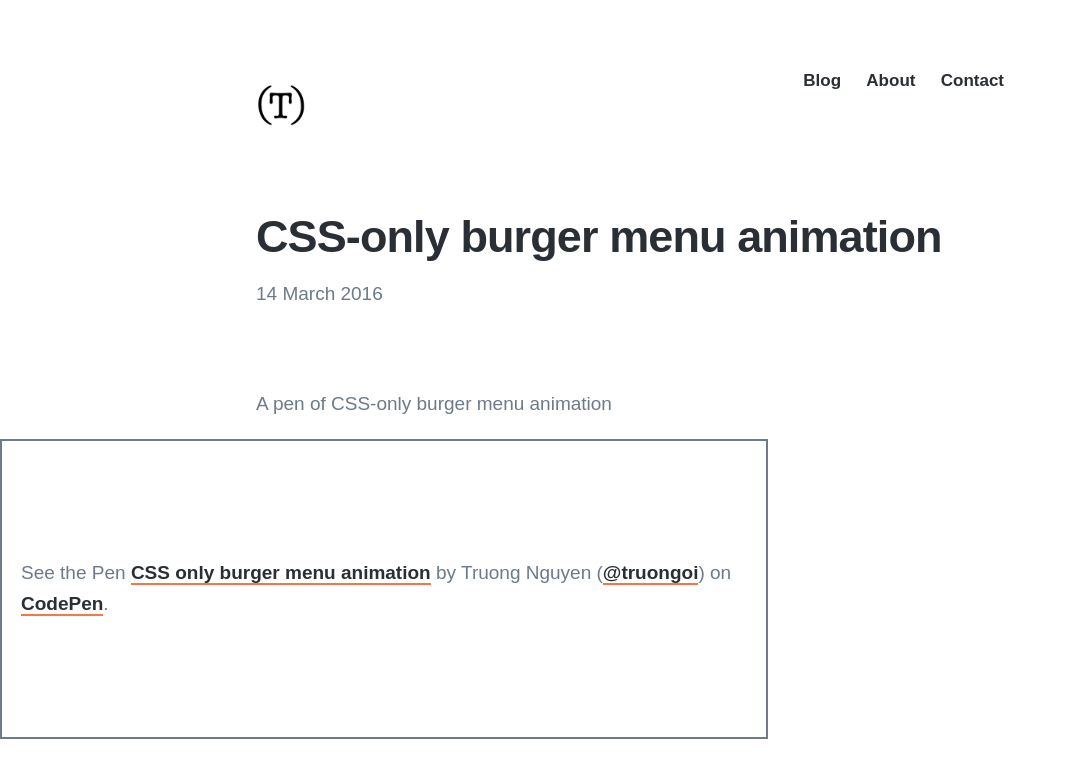
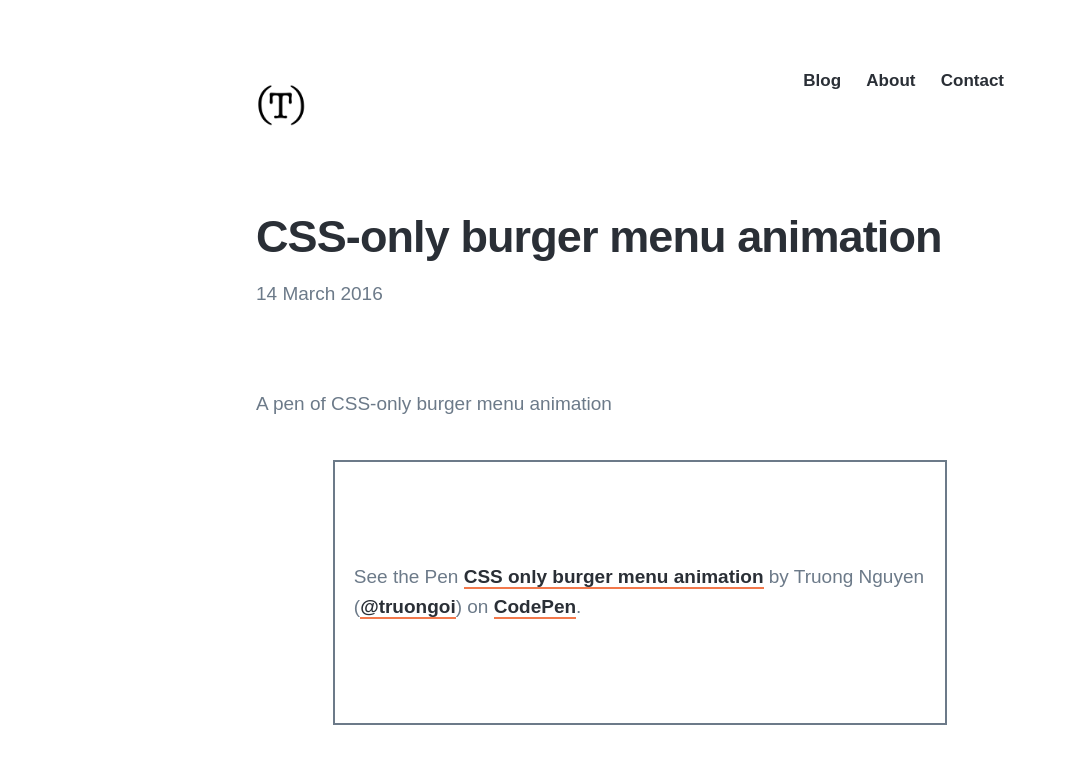
Before and after one commit to truongoi/truongnguyen.io, a Jekyll site: the page built from _posts/2016-03-14-css-only-burger-menu-animation.md, in a window 1280 px wide. Shown: the top 758 px of the page, without its empty margins (0-1067 px from the left). Built offline with Jekyll 4.4.1, drawn with Linux system fonts in a browser that asks for light colours; nearby versions of some CDN libraries; some web fonts are replaced; a script that is not in the unit is left out; grey boxes are pictures that could not be loaded.

Commit message:
Updated js, css and posts

```diff
--- a/_config.yml
+++ b/_config.yml
@@ -68,5 +68,6 @@ imageoptim:
   svgo: false
 
 exclude:
+  - config.codekit3
   - vendor
   - _compress_images_cache.yml
--- a/_posts/2016-03-14-css-only-burger-menu-animation.md
+++ b/_posts/2016-03-14-css-only-burger-menu-animation.md
@@ -7,9 +7,12 @@ featured_image: /images/posts/codepen.jpg
 
 A pen of CSS-only burger menu animation
 
-<p class="codepen" data-height="300" data-theme-id="26313" data-default-tab="result" data-user="truongoi" data-slug-hash="QEJGyV" style="height: 300px; box-sizing: border-box; display: flex; align-items: center; justify-content: center; border: 2px solid; margin: 1em 0; padding: 1em;" data-pen-title="CSS only burger menu animation">
-  <span>See the Pen <a href="https://codepen.io/truongoi/pen/QEJGyV/">
-  CSS only burger menu animation</a> by Truong Nguyen (<a href="https://codepen.io/truongoi">@truongoi</a>)
-  on <a href="https://codepen.io">CodePen</a>.</span>
-</p>
+<div class="wrapper">
+  <p class="codepen" data-height="265" data-theme-id="dark" data-default-tab="result" data-user="truongoi" data-slug-hash="QEJGyV" style="height: 265px; box-sizing: border-box; display: flex; align-items: center; justify-content: center; border: 2px solid; margin: 1em 0; padding: 1em;" data-pen-title="CSS only burger menu animation">
+    <span>See the Pen <a href="https://codepen.io/truongoi/pen/QEJGyV">
+    CSS only burger menu animation</a> by Truong Nguyen (<a href="https://codepen.io/truongoi">@truongoi</a>)
+    on <a href="https://codepen.io">CodePen</a>.</span>
+  </p>
+</div>
+
 <script async src="https://static.codepen.io/assets/embed/ei.js"></script>
--- a/_sass/_includes/_content.scss
+++ b/_sass/_includes/_content.scss
@@ -209,8 +209,21 @@
 	}
 }
 
-.image-wrap img {
-	margin: 0 auto;
+.image-wrap {
+	img {
+		margin: 0 auto;
+	}
+	p {
+		margin-top: 5px;
+		font-size: 90%;
+		text-align: center;
+	}
+	@include mq(tabletp) {
+		p {
+			margin-top: 15px;
+			font-size: 95%;
+		}
+	}
 }
 
 .video {
@@ -226,3 +239,18 @@
 		height: 100%;
 	}
 }
+
+.wrapper {
+	padding: 0 10px;
+	margin: 40px auto;
+
+	> * {
+		margin-left: auto !important;
+		margin-right: auto !important;
+	}
+
+	@include mq(tabletp) {
+		padding: 0;
+		max-width: 80%;
+	}
+}
```
Also changed, not shown: _posts/2019-02-07-master-at-crane-machine.md (+1 -1 lines), _posts/2019-03-22-working-on-site.md (+1 -1 lines), _posts/2019-07-21-menu-with-running-bottom-bar.md (+8 -5 lines), js/app.js (+12 -7 lines), js/app-min.js.
